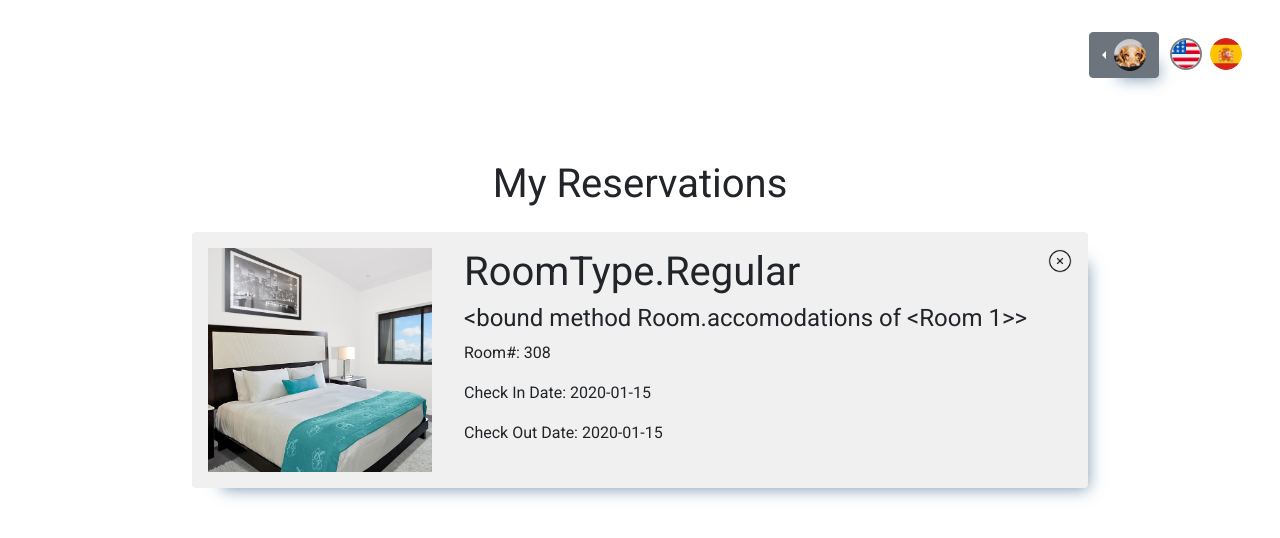
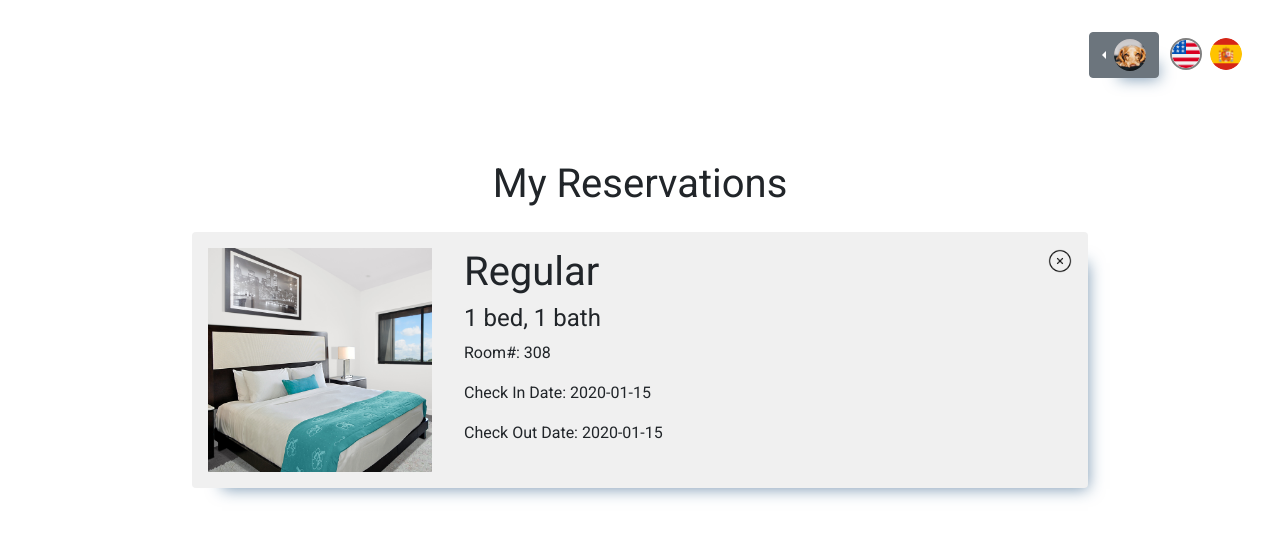
Before and after one commit to shrutipanchal7699/CMPE131, a Flask app: page /bookings in a window 1280 px wide. Shown: the top 538 px of the page. Run offline with Flask 2, Linux system fonts and the light colour scheme; a user stored in the database is signed in; tables that the repository leaves empty hold one stand-in row (values such as "Sample post"); some libraries are stand-ins or nearby versions.

Commit message:
fixed templating bug

```diff
--- a/app/templates/bookings.html
+++ b/app/templates/bookings.html
@@ -14,8 +14,8 @@
             <img class="room-image" src="../static/images/rooms/regular/1.jpg">
         </div>
         <div class="search-item-brief-details">
-            <h1>{{ reservation.room.room_type }}</h1>
-            <h4>{{ reservation.room.accomodations }}</h4>
+            <h1>{{ reservation.room.room_type.value }}</h1>
+            <h4>{{ reservation.room.accomodations() }}</h4>
             <p><span class="detail-room-number">Room#:</span> 308</p>
             <p><span class="detail-checkindate">Check In Date:</span> {{ reservation.check_in_date }}</p>
             <p><span class="detail-checkoutdate">Check Out Date:</span> {{ reservation.check_out_date }}</p>
```
